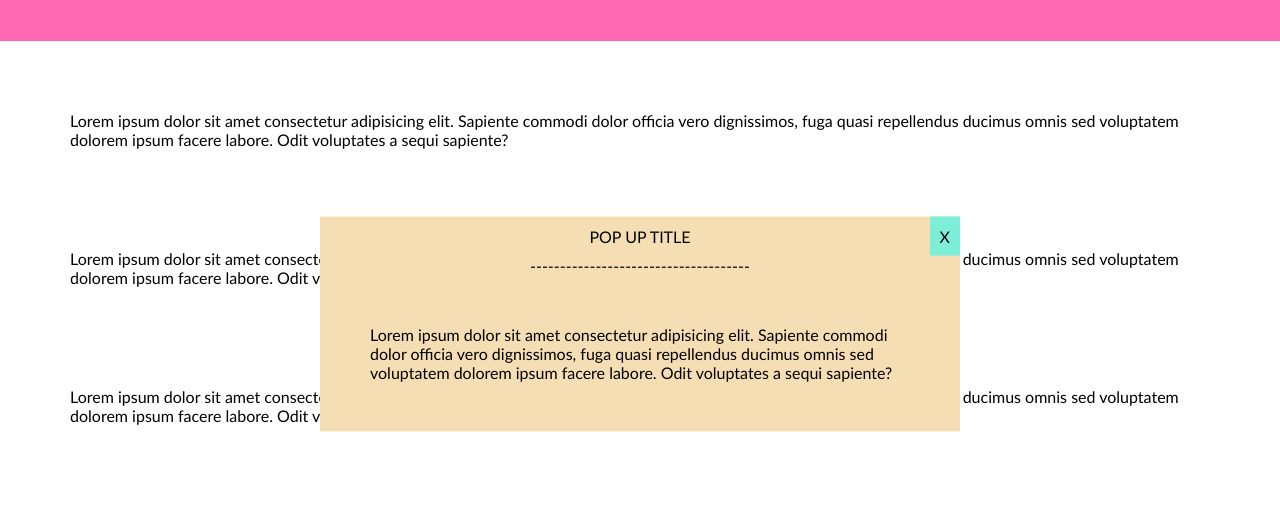
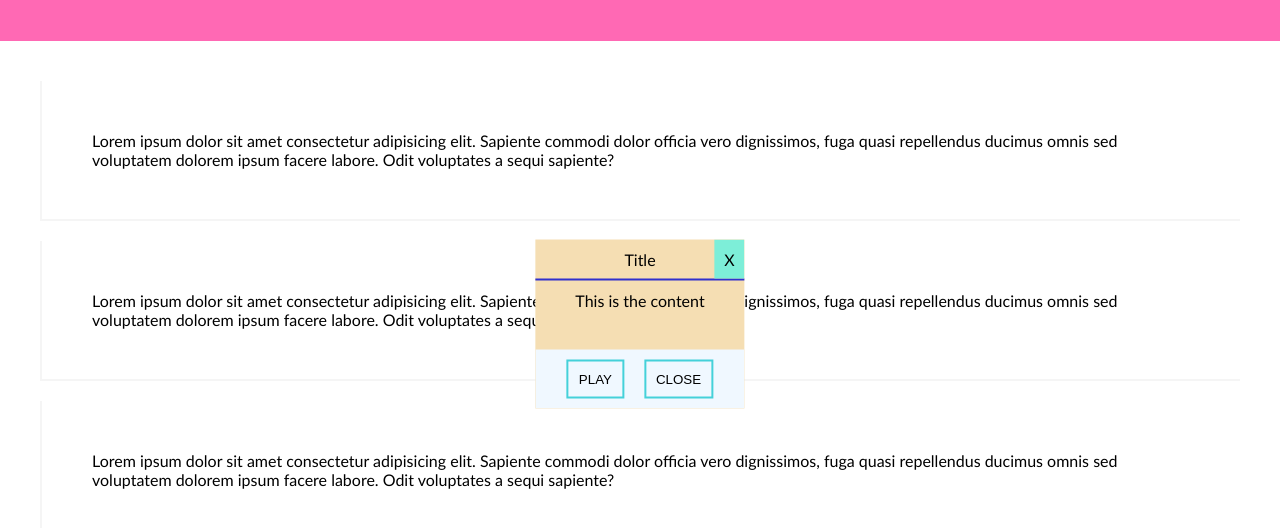
Before and after one commit to SH20RAJ/pupup, a plain HTML site: page index.html in a window 1280 px wide. Shown: the part 76-604 px from the top of the page. Drawn offline with Linux system fonts and the light colour scheme.

Commit message:
Popup JS and CSs ready with pypup function

```diff
--- a/index.html
+++ b/index.html
@@ -10,9 +10,9 @@
 
 </head>
 
-<body>
+<body class="pupup_active">
     <nav>
-       <h1>PUPUP</h1>
+       <h1 class="pupup_toggeler">PUPUP</h1>
     </nav>
     <div class="container">
         <p class="p-50">
@@ -43,14 +43,24 @@
     <div class="pupup">
         <div class="pupup_title">POP UP TITLE</div>
         <div class="pupup_close">X</div>
-        <div class="pupup_line">-------------------------------------</div>
         <div class="pupup_container">
-            <p class="p-50">
-                Lorem ipsum dolor sit amet consectetur adipisicing elit.
-                Sapiente commodi dolor officia vero dignissimos,
-                fuga quasi repellendus ducimus omnis sed voluptatem
-                dolorem ipsum facere labore. Odit voluptates a sequi sapiente?
-            </p>
+            <h1 class="ply">This is a Heading</h1>
+            <hr>
+            <span><b>Important Links</b></span><br>
+            -------
+            <ul>
+                <li>Facebook</li>
+                <li>Twitter</li>
+                <li>Dev.to</li>
+                <li>Reddit</li>
+                <li>Telegram</li>
+            </ul>
+        </div>
+        <div class="pupup_footer">
+            <div class="pupup_buttons">
+                <button>PLAY</button>
+                <button class="pupup_toggeler">CLOSE</button>
+            <div>
         </div>
     </div>
 
--- a/pupup.css
+++ b/pupup.css
@@ -10,14 +10,25 @@
     z-index: 9999;
     height: auto;
     width: auto;
+    overflow: hidden;
+    display: none;
+    transition-delay:  2s;
+
+}
+ .pupup_active .pupup{
+    display: flex;
 }
 
 .pupup_title {
     padding: 10px;
+    border-bottom: 2px solid rgb(48, 48, 205);
+    width: 100%;
+    text-align: center;
 }
 
 .pupup_container {
-    /* border-top: 2px solid red; */
+    padding: 40px;
+    padding-top: 10px;
 }
 .pupup_close {
     position: absolute;
@@ -28,4 +39,42 @@
 }
 .pupup_close:hover{
     background: red;
+    cursor: pointer;
 }
+.pupup_footer {
+    background: red;
+    width: 100%;
+}
+
+.pupup_buttons {
+    display: flex;
+    justify-content: center;
+    align-items: center;
+    background-color: aliceblue;
+    transition: all 2s;
+
+}
+.pupup_buttons button {
+    padding: 10px;
+    margin: 10px;
+    background: transparent;
+    border: 2px solid rgb(69, 209, 217) ;
+    cursor: pointer;
+}
+.pupup_buttons button:hover {
+    background-color: rgb(39, 162, 110);
+    color: antiquewhite;
+    border-bottom: 2px solid;
+    transform: scale(1.3);
+    border-bottom-color: rgb(220, 124, 227);
+}
+.pupup_buttons button:nth-child(2):hover{
+    background-color: red;
+    border-color: blanchedalmond;
+}
+
+@media (max-width:700px) {
+    .pupup {
+        width: 80%;
+    }
+}
--- a/pupup.js
+++ b/pupup.js
@@ -0,0 +1,12 @@
+
+document.querySelectorAll('.pupup_close')[0].addEventListener("click",()=>document.querySelectorAll('body')[0].classList.toggle('pupup_active'));
+document.querySelectorAll('.pupup_toggeler').forEach((e)=>{e.addEventListener("click",()=>document.querySelectorAll('body')[0].classList.toggle('pupup_active'));})
+
+
+let pupup=(content,title)=>{
+    title=(title || title!=undefined)?title:"Title";
+    document.querySelectorAll('.pupup_title')[0].innerHTML = title;
+    document.querySelectorAll('.pupup_container')[0].innerHTML = content;
+}
+
+pupup( "This is the content");
--- a/site.css
+++ b/site.css
@@ -24,4 +24,8 @@ nav h1:hover{
 
 .p-50 {
     padding: 50px;
+    border: 2px solid whitesmoke;
+    border-right: 0;
+    border-top: 0;
+    margin: 20px;
 }
```
